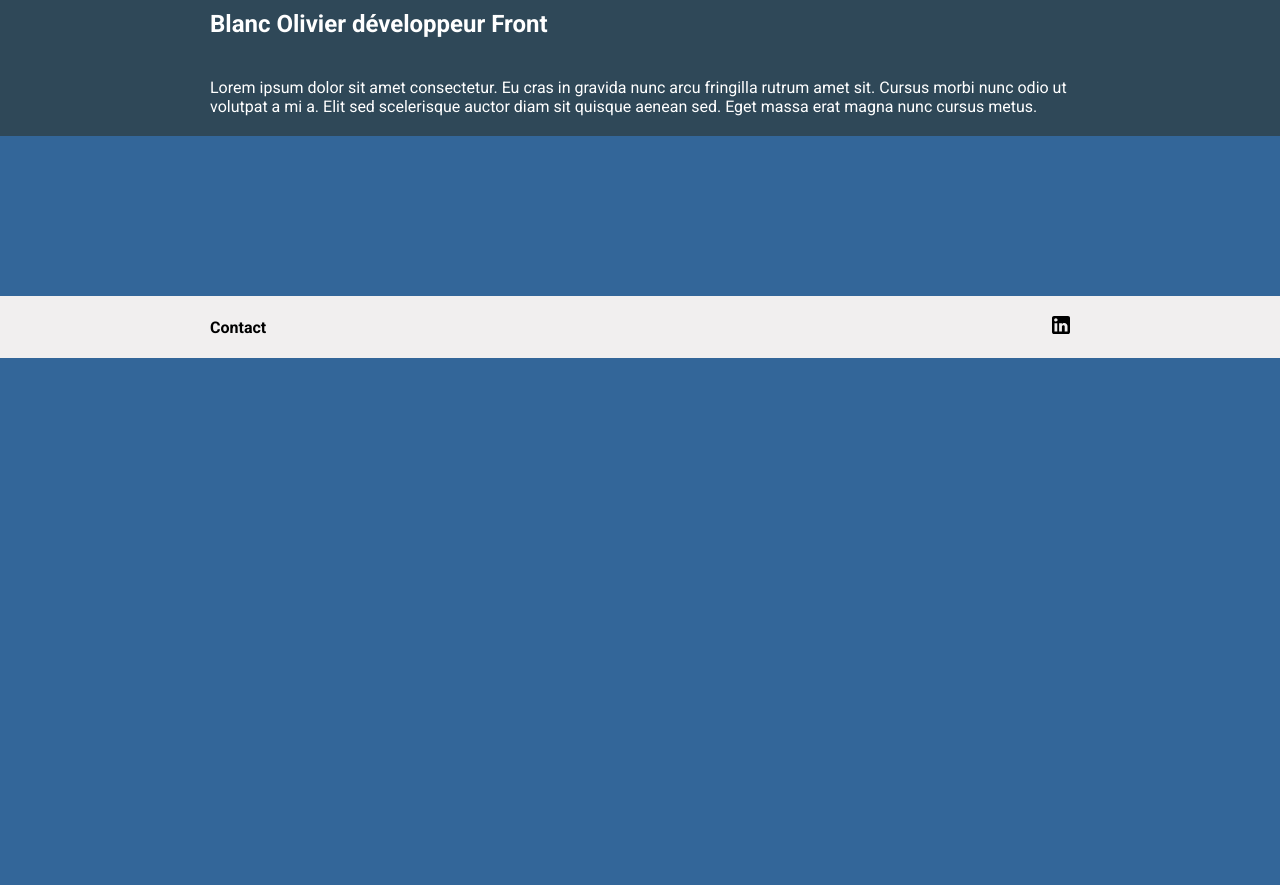
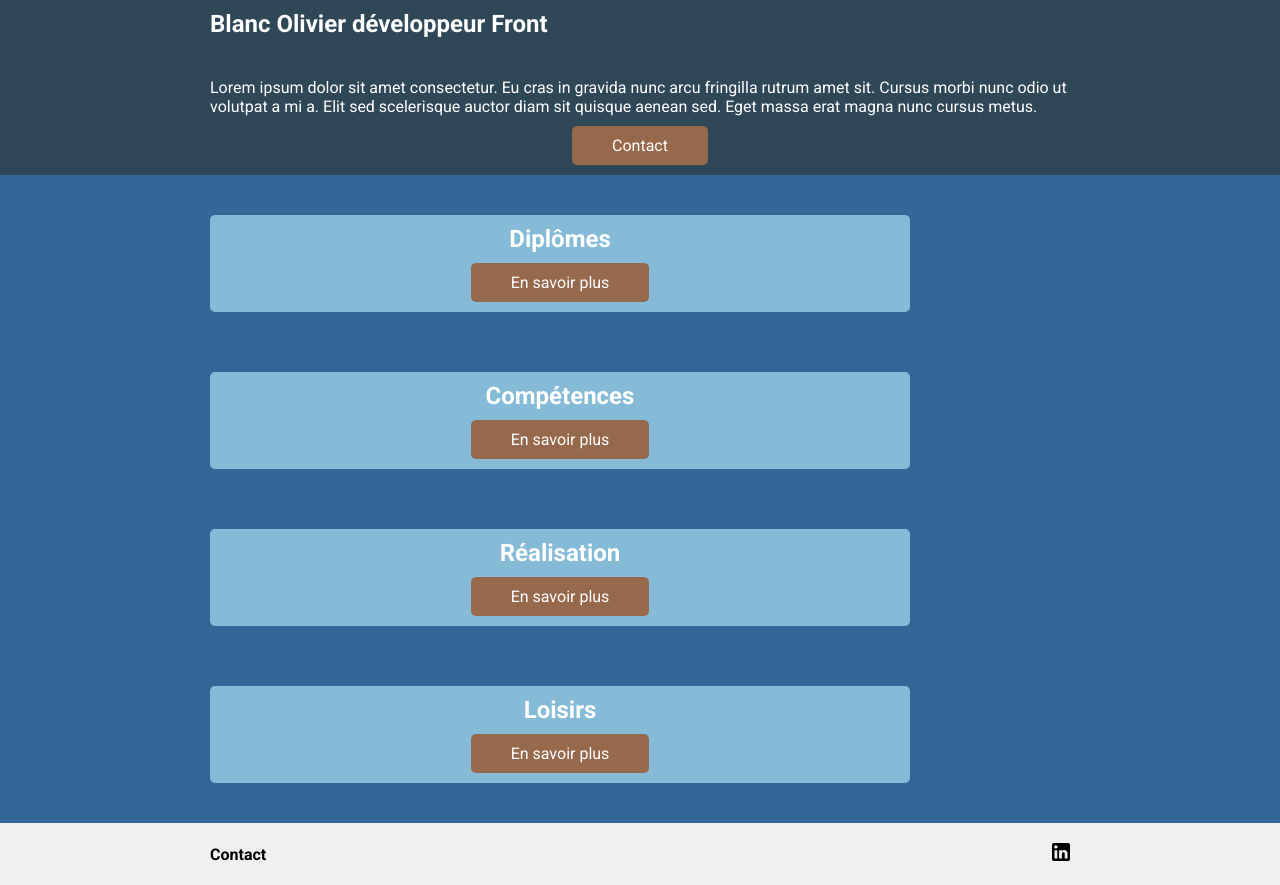
Before and after one commit to olivierblanc42/portefolio-ob, an Angular app in the folder portfolio_olivier_blanc/: page / in a window 1280 px wide. Shown: the part 900-1785 px from the top of the page. Before the commit the page ends 1258 px from the top, so only its background shows below. Built offline with nearby package versions, Linux system fonts and the light colour scheme.

Commit message:
deuxième section home

```diff
--- a/portfolio_olivier_blanc/src/app/pages/home/home.component.html
+++ b/portfolio_olivier_blanc/src/app/pages/home/home.component.html
@@ -4,30 +4,31 @@
     <p>Lorem ipsum dolor sit amet consectetur. Eu cras in gravida nunc arcu fringilla rutrum amet sit. Cursus morbi
       nunc odio ut volutpat a mi a. Elit sed scelerisque auctor diam sit quisque aenean sed. Eget massa erat magna
       nunc cursus metus.</p>
+   <div><a class="btn btn-contact">Contact</a></div>
   </div>
 
 </section>
 
 <section class="home-section secondary-section">
-  <div class="section-div">
-    <div>
-      <h2></h2>
-      <a></a>
+  <div class="section-div infos">
+    <div class="info">
+      <h2>Diplômes</h2>
+      <a class="btn">En savoir plus </a>
     </div>
 
-    <div>
-      <h2></h2>
-      <a></a>
+    <div  class="info">
+      <h2>Compétences</h2>
+      <a class="btn">En savoir plus </a>
     </div>
 
-    <div>
-      <h2></h2>
-      <a></a>
+    <div  class="info">
+      <h2>Réalisation</h2>
+      <a class="btn">En savoir plus </a>
     </div>
 
-    <div>
-      <h2></h2>
-      <a></a>
+    <div  class="info">
+      <h2>Loisirs</h2>
+      <a class="btn">En savoir plus </a>
     </div>
 
   </div>
--- a/portfolio_olivier_blanc/src/app/pages/home/home.component.scss
+++ b/portfolio_olivier_blanc/src/app/pages/home/home.component.scss
@@ -1,3 +1,36 @@
+
 .primary-section{
   background-color: #2F4858 ;
+  padding-bottom: 20px;
 }
+
+.infos{
+  display: flex;
+  flex-direction: row;
+  flex-wrap: wrap;
+  justify-content: space-between;
+  align-items: center;
+  text-align: center;
+  margin-top: 20px;
+  margin-bottom: 20px;
+  gap: 20px;
+}
+
+.info{
+  width: 700px;
+  background-color: #86BBD8;
+  margin-top: 20px;
+  margin-bottom: 20px;
+  padding-top: 10px;
+  padding-bottom: 20px;
+  border-radius: 5px;
+}
+
+
+.primary-section{
+  .section-div{
+    div{
+      text-align: center;
+    }
+  }
+}
--- a/portfolio_olivier_blanc/src/app/pages/home/home.component.ts
+++ b/portfolio_olivier_blanc/src/app/pages/home/home.component.ts
@@ -4,7 +4,8 @@ import { Component } from '@angular/core';
   selector: 'app-home',
   imports: [],
   templateUrl: './home.component.html',
-  styleUrl: './home.component.scss'
+  styleUrls: ['./home.component.scss'],
+  standalone: true
 })
 export class HomeComponent {
 
--- a/portfolio_olivier_blanc/src/styles.scss
+++ b/portfolio_olivier_blanc/src/styles.scss
@@ -50,7 +50,7 @@ h1,h2,h3,h4,h5,h6{
 
 footer{
   color: black;
-padding-bottom: $padding;
+  padding-bottom: $padding;
   padding-top: $padding;
 }
 
@@ -65,10 +65,15 @@ footer{
 }
 
 
-h1,h2,h3{
+h1{
   margin-top: 0;
   margin-bottom: 0;
   padding-top:$padding ;
+  padding-bottom: $padding;
+}
+h2{
+  margin-top: 0;
+  margin-bottom: 0;
   padding-bottom: $padding;
 }
 
@@ -82,3 +87,13 @@ h1,h2,h3{
     padding-bottom: $padding;
   }
 }
+
+.btn{
+  background-color: $annexe-color;
+  padding: $padding-s $padding-l;
+  border-radius: 5px;
+}
+
+.btn-contact{
+
+}
```
